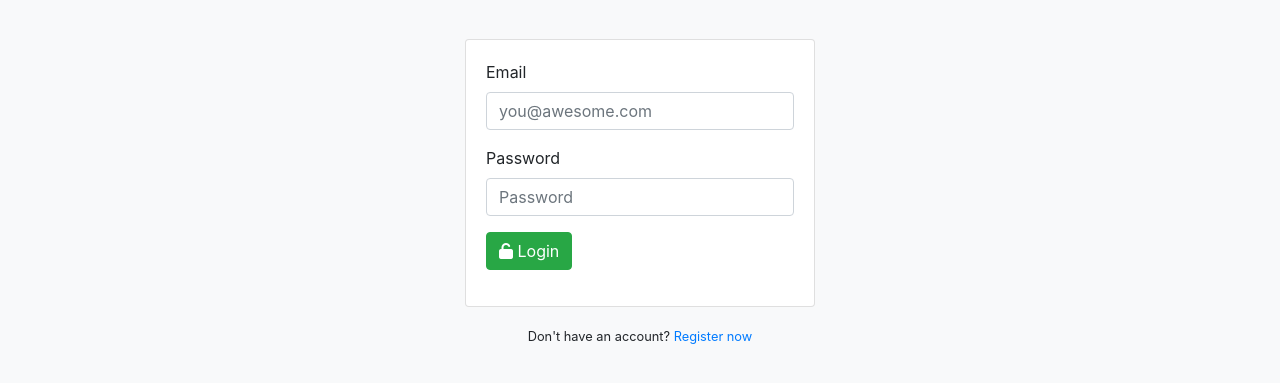
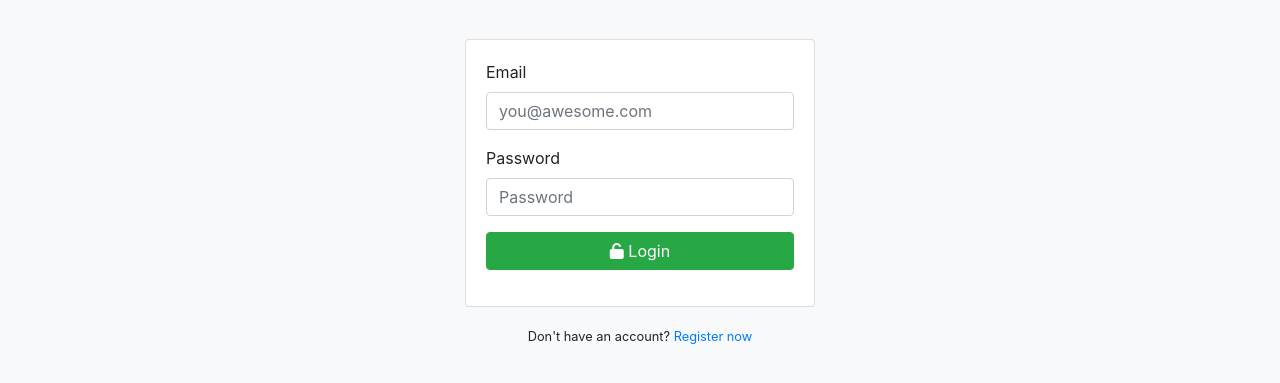
Before and after one commit to shanmugarajesh2004/website, a plain HTML site: page login.html in a window 1280 px wide. Shown: the part 67-450 px from the top of the page. Drawn offline with nearby package versions, Linux system fonts and the light colour scheme; files that its build step writes are made by us from their sources; files whose address does not match are found by name.

Commit message:
fix login button

```diff
--- a/login.html
+++ b/login.html
@@ -127,7 +127,7 @@
                 </div>
 
                 <div class="mb-3 d-grid">
-                  <button class="btn btn-success">
+                  <button class="btn btn-success btn-block">
                     <i class="fa fa-unlock-alt me-1"></i>
                     Login
                   </button>
```
